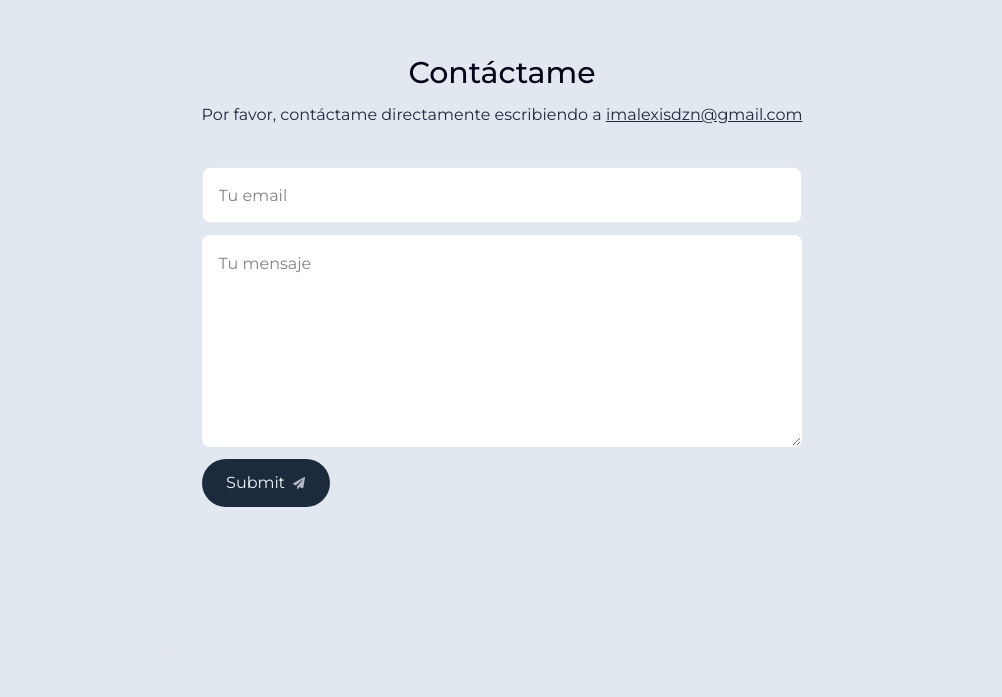
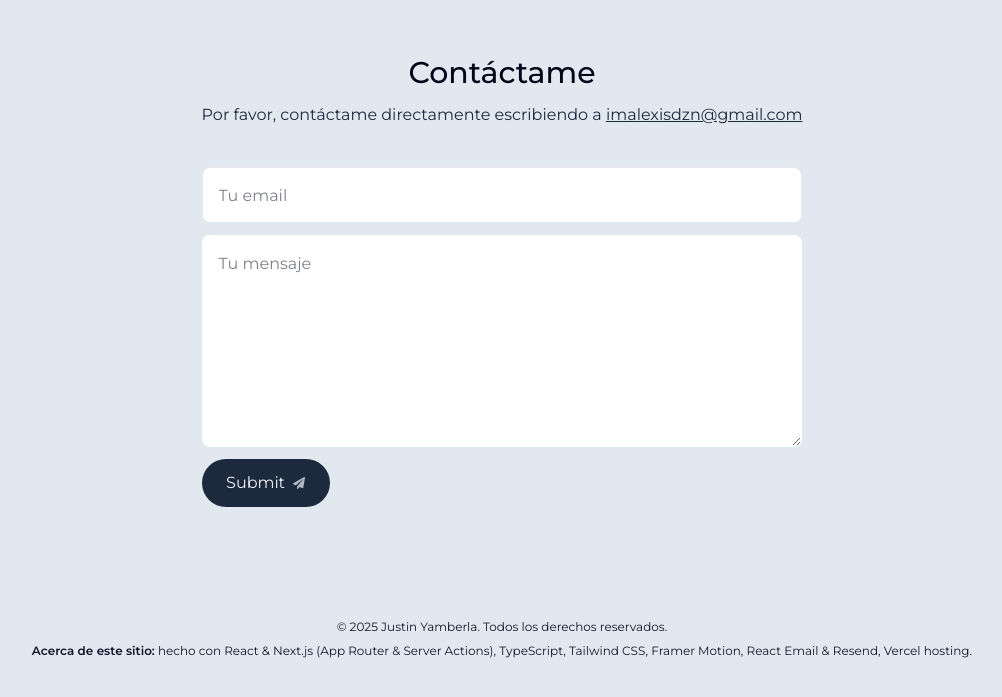
Before and after one commit to justinyamberla/justin-yamberla-portfolio, a Next.js app: page / in a window 1280 px wide. Shown: the part 4529-5226 px from the top of the page, without its empty margins (138-1140 px from the left). Built offline with nearby package versions, Linux system fonts and the light colour scheme; no server answers.

Commit message:
Fix
Footer text color

```diff
--- a/components/footer.tsx
+++ b/components/footer.tsx
@@ -2,7 +2,7 @@ import React from 'react';
 
 export default function Footer() {
     return (
-        <footer className="mb-10 px-4 text-center text-slate-200">
+        <footer className="mb-10 px-4 text-center text-slate-900 dark:text-slate-200">
             <small className="mb-2 block text-xs">
                 &copy; 2025 Justin Yamberla. Todos los derechos reservados.
             </small>
```
